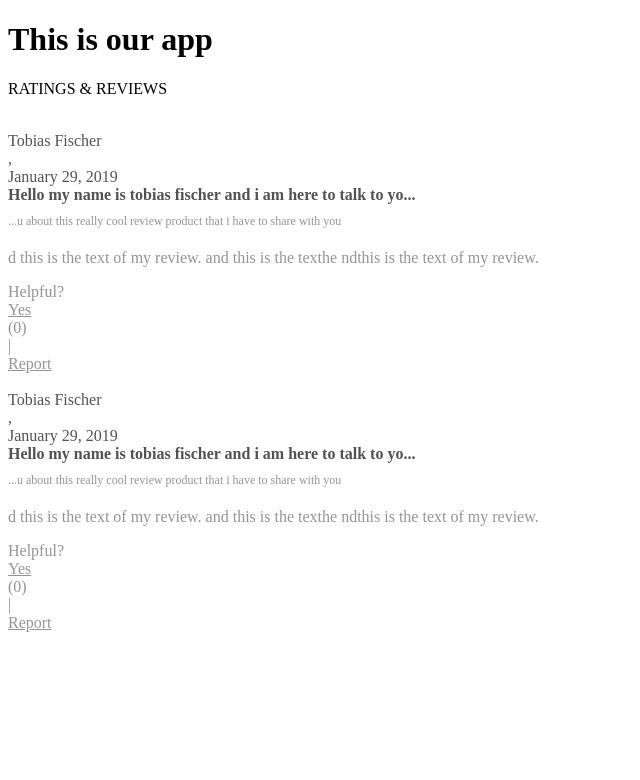
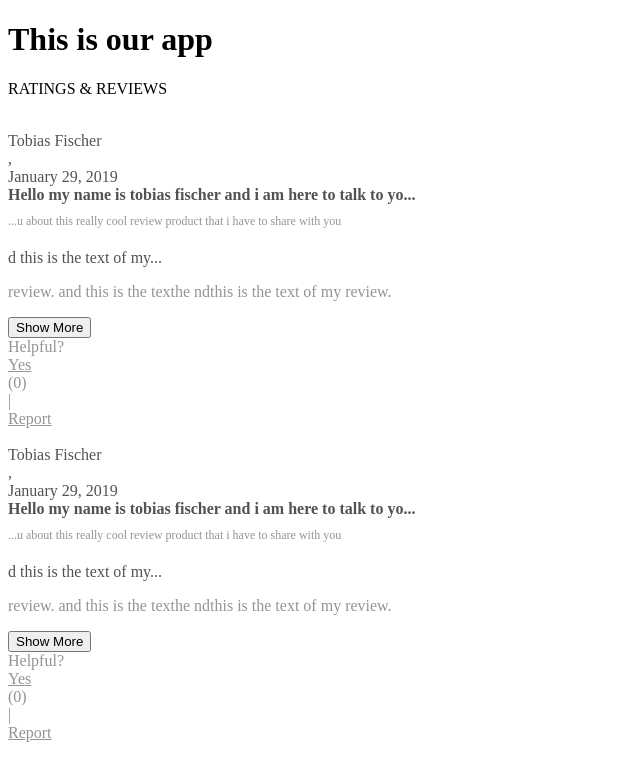
Before and after one commit to tobiasafischer/Project-Catwalk-FEC, a React app: page / in a window 1280 px wide. Shown: the top 780 px of the page, without its empty margins (0-640 px from the left). Built offline with nearby package versions, Linux system fonts and the light colour scheme; the HTML template or start-up script is replaced by a standard one.

Commit message:
Animated showmore collapsing text

```diff
--- a/client/src/components/R-and-R/components/review-tile.jsx
+++ b/client/src/components/R-and-R/components/review-tile.jsx
@@ -1,6 +1,6 @@
 /* eslint-disable jsx-a11y/anchor-is-valid */
 import React, { useState } from 'react';
-import { Card } from 'react-bootstrap';
+import { Card, Collapse, Button } from 'react-bootstrap';
 import Stars from './stars';
 
 function ReviewTile(props) {
@@ -46,6 +46,50 @@ function ReviewTile(props) {
     return [<strong>{title}</strong>];
   }
 
+  function getBodyStrings(body, size) {
+    let bodyStr = body.substring(0, size);
+    let newIndex = Infinity;
+    const valid = [' ', '!', '.', '?'];
+    for (let i = bodyStr.length; i >= 0; i -= 1) {
+      if (valid.includes(bodyStr[i])) {
+        newIndex = i;
+        bodyStr = bodyStr.substring(0, i);
+        break;
+      }
+    }
+    const remainingStr = body.substring(newIndex);
+    return [bodyStr, remainingStr];
+  }
+
+  function validateBody(body, showMore) {
+    const [open, setOpen] = useState(false);
+    if (body.length >= 30 && !showMore) {
+      const [bodyStr, remainingStr] = getBodyStrings(body, 29);
+      console.log(bodyStr, remainingStr);
+      return (
+        <div>
+          <div>{ `${bodyStr}...` }</div>
+          <Collapse in={open}>
+            <div>
+              <Card.Text id="collapse-text" style={{ color: '#949494' }}>
+                { remainingStr }
+              </Card.Text>
+            </div>
+          </Collapse>
+          <Button
+            variant="link"
+            onClick={() => setOpen(!open)}
+            aria-controls="collapse-text"
+            aria-expanded={open}
+          >
+            Show More
+          </Button>
+        </div>
+      );
+    }
+    return body;
+  }
+
   const [{ stars }] = useState(props); // initial rating
   const [starsRounded] = useState(() => roundStars(stars)); // rounding to nearest .25
   // const [{ title }] = useState(props); // review card title
@@ -57,7 +101,9 @@ function ReviewTile(props) {
   const [reportCount, setReportCount] = useState(0); // # of reports
   const [yesDidClick, setYesDidClick] = useState(false); // if the user clicked Yes -> disable
   const [reportDidClick, setReportDidClick] = useState(false); // ^^ disable report
+  const [showMore, setShowMore] = useState(false);
   // const text = 'gajsasdasdasddgopiajsdgoijsadopgijopasidgjopsidagjopsiadjgoisadjgoias...';
+  const bodyText = 'd this is the text of my review. and this is the texthe ndthis is the text of my review.';
   const other = 'Hello my name is tobias fischer and i am here to talk to you about this really cool review product that i have to share with you';
   return (
     <div className="review-tile">
@@ -85,10 +131,7 @@ function ReviewTile(props) {
             {validateTitle(other)}
           </Card.Title>
           {/* body of the review */}
-          <Card.Text style={{ color: '#949494' }}>
-            { body }
-            d this is the text of my review. and this is the texthe ndthis is the text of my review.
-          </Card.Text>
+          { validateBody(bodyText, showMore) }
         </div>
         {/* this is for the helpful section at the bottom */}
         <div style={{ color: '#949494' }} className="d-inline-flex">
```
